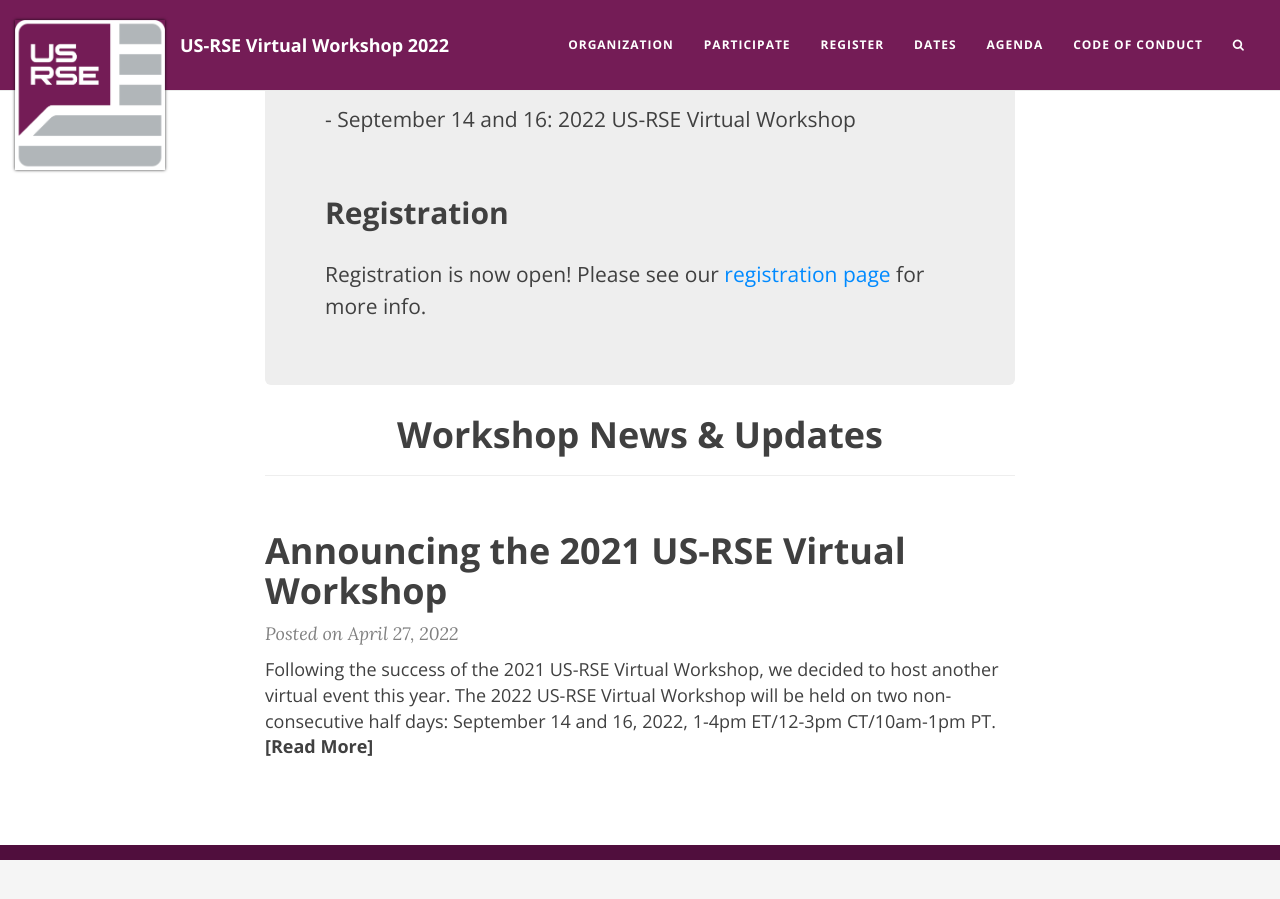
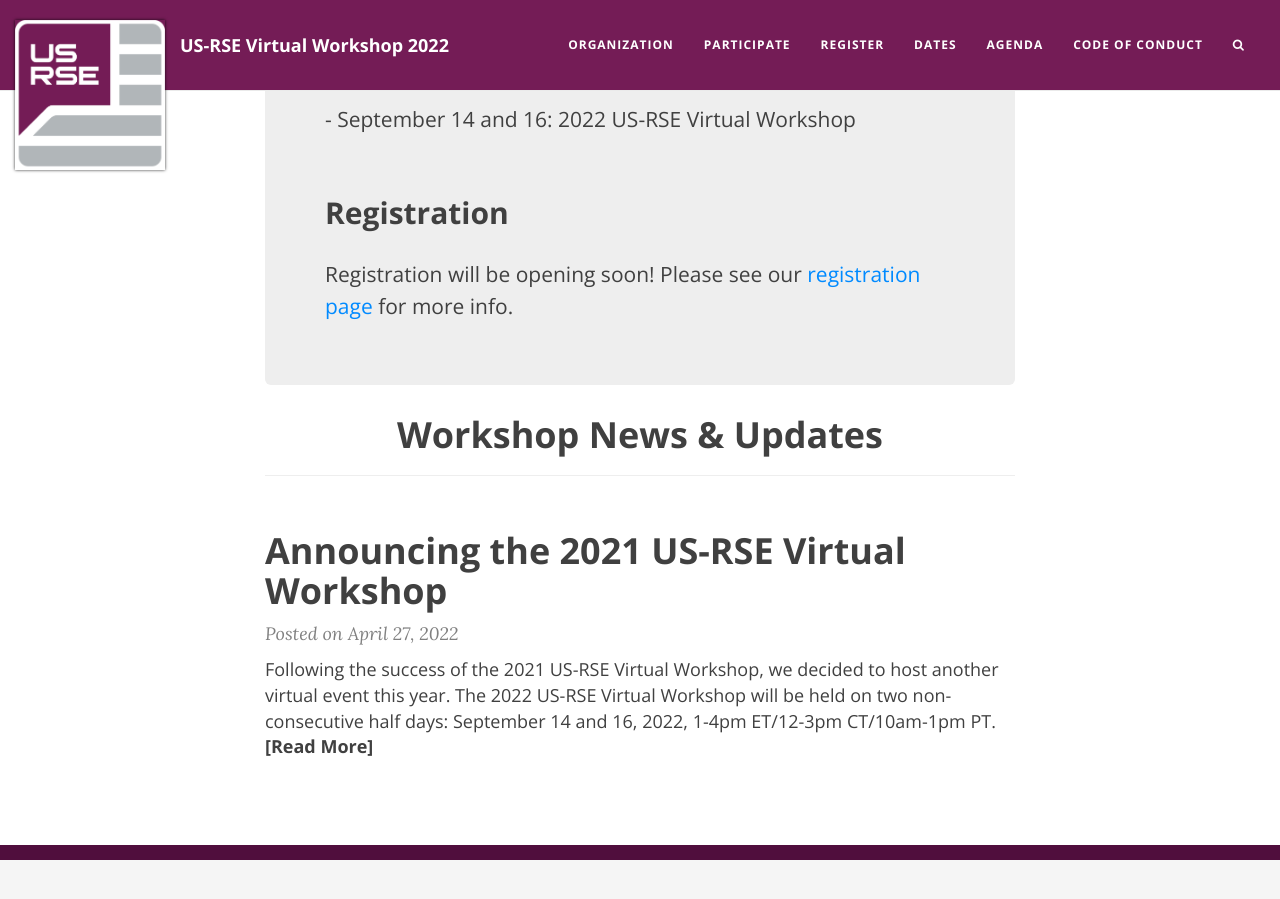
Before and after one commit to USRSE/virtual-workshop-2022, a Jekyll site: the page built from index.html, in a window 1280 px wide and 900 px high, scrolled down 846 px. Built offline with Jekyll 4.4.1, drawn with Linux system fonts in a browser that asks for light colours; nearby versions of some CDN libraries; the list of posts is cut into pages by our own code.

Commit message:
Registration soon!

```diff
--- a/index.html
+++ b/index.html
@@ -32,7 +32,7 @@
 
   <h2>Registration</h2>
 
-  <p>Registration is now open! Please see our <a href="{{ site.baseurl }}/registration">registration page</a> for more info.</p>
+  <p>Registration will be opening soon! Please see our <a href="{{ site.baseurl }}/registration">registration page</a> for more info.</p>
 
 
 
```
